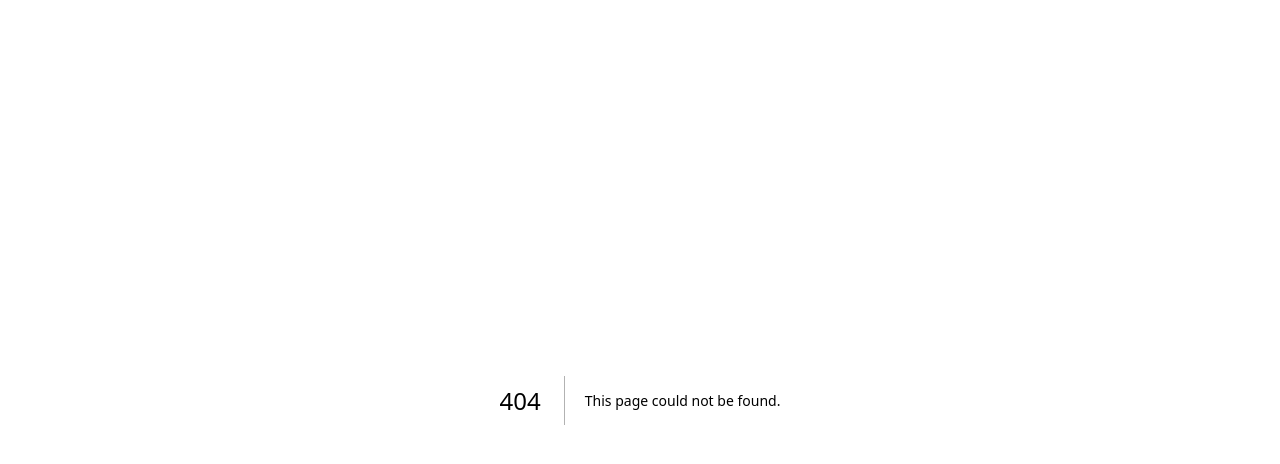
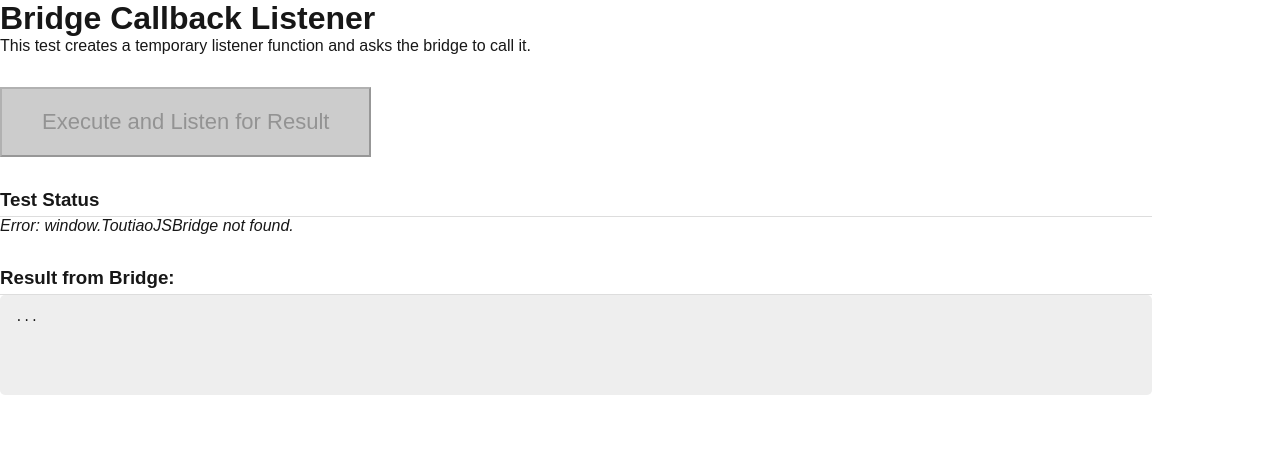
Before and after one commit to Yassin-Younis/bypass-in-app-browser, a Next.js app: page /listen in a window 1280 px wide. Before the commit this address had no page. Shown: the top 464 px of the page. Built offline with nearby package versions, Linux system fonts and the light colour scheme.

Commit message:
build fix

```diff
--- /dev/null
+++ b/app/listen/page.js
@@ -0,0 +1,136 @@
+"use client"
+import {useState, useEffect} from 'react';
+import Head from 'next/head';
+
+export default function ListenPage() {
+    const [isBridgeReady, setIsBridgeReady] = useState(false);
+    const [feedback, setFeedback] = useState('Awaiting test...');
+    const [callbackResult, setCallbackResult] = useState('');
+
+    // Check for the bridge on page load
+    useEffect(() => {
+        if (typeof window !== 'undefined' && window.ToutiaoJSBridge && typeof window.ToutiaoJSBridge.invokeMethod === 'function') {
+            setIsBridgeReady(true);
+            setFeedback('Bridge detected. Ready to listen for callback.');
+        } else {
+            setIsBridgeReady(false);
+            setFeedback('Error: window.ToutiaoJSBridge not found.');
+        }
+    }, []);
+
+    const executeAndListen = () => {
+        if (!isBridgeReady) {
+            alert('Cannot execute: ToutiaoJSBridge not found.');
+            return;
+        }
+
+        // 1. Prepare the listener
+        setCallbackResult(''); // Clear previous results
+        const callbackName = `__ToutiaoJSBridge_Callback_${Date.now()}`;
+        setFeedback(`Executing... Waiting for native bridge to call: window.${callbackName}`);
+
+        // Set a timeout in case the bridge never calls back
+        const timeoutId = setTimeout(() => {
+            setFeedback(`Timeout: The bridge did not call back within 10 seconds.`);
+            // Clean up the global function to avoid memory leaks
+            delete window[callbackName];
+        }, 10000); // 10 second timeout
+
+        // 2. Create the global listener function that the bridge will call
+        window[callbackName] = (result) => {
+            // --- THIS IS WHERE WE RECEIVE THE RESULT ---
+            console.log("CALLBACK FIRED! Result:", result);
+            clearTimeout(timeoutId); // We got a response, so cancel the timeout
+
+            setFeedback('SUCCESS: Callback received from bridge!');
+
+            // The result might be an object or a string. We format it nicely.
+            let formattedResult;
+            try {
+                formattedResult = JSON.stringify(result, null, 2); // Pretty-print JSON
+            } catch (e) {
+                formattedResult = String(result); // Or just display as a string
+            }
+            setCallbackResult(formattedResult);
+
+            // Clean up the global function
+            delete window[callbackName];
+        };
+
+
+        // 3. Construct the payload with our dynamic callback ID
+        const payload = {
+            "func": "openSchema",
+            "params": {
+                "schema": "market://details?id=com.google.android.apps.maps"
+            },
+            "__callback_id": callbackName, // Use the name of our new listener function
+            "JSSDK": "1",
+            "namespace": "host",
+            "__msg_type": "callback"
+        };
+
+        // 4. Execute the command
+        try {
+            window.ToutiaoJSBridge.invokeMethod(JSON.stringify(payload));
+        } catch (e) {
+            console.error("Error invoking bridge:", e);
+            setFeedback(`Error calling invokeMethod: ${e.message}`);
+            alert(`Error calling invokeMethod: ${e.message}`);
+            // Clean up if the initial call fails
+            clearTimeout(timeoutId);
+            delete window[callbackName];
+        }
+    };
+
+    return (
+        <div>
+            <Head>
+                <title>Bridge Callback Listener</title>
+            </Head>
+
+            <main>
+                <h1>
+                    Bridge Callback Listener
+                </h1>
+
+                <p>
+                    This test creates a temporary listener function and asks the bridge to call it.
+                </p>
+
+                <div style={{margin: '2rem 0'}}>
+                    <button
+                        onClick={executeAndListen}
+                        disabled={!isBridgeReady}
+                        style={{
+                            padding: '20px 40px',
+                            fontSize: '22px',
+                            cursor: isBridgeReady ? 'pointer' : 'not-allowed',
+                            backgroundColor: isBridgeReady ? '#0070f3' : '#ccc'
+                        }}
+                    >
+                        Execute and Listen for Result
+                    </button>
+                </div>
+
+                <div style={{width: '90%', textAlign: 'left', marginTop: '1rem'}}>
+                    <h3 style={{borderBottom: '1px solid #ddd', paddingBottom: '5px'}}>Test Status</h3>
+                    <p><i>{feedback}</i></p>
+
+                    <h3 style={{borderBottom: '1px solid #ddd', paddingBottom: '5px', marginTop: '2rem'}}>Result from
+                        Bridge:</h3>
+                    <pre style={{
+                        background: '#eee',
+                        padding: '15px',
+                        borderRadius: '5px',
+                        minHeight: '100px',
+                        whiteSpace: 'pre-wrap',
+                        wordBreak: 'break-all'
+                    }}>
+            {callbackResult || '...'}
+          </pre>
+                </div>
+            </main>
+        </div>
+    );
+}
```
